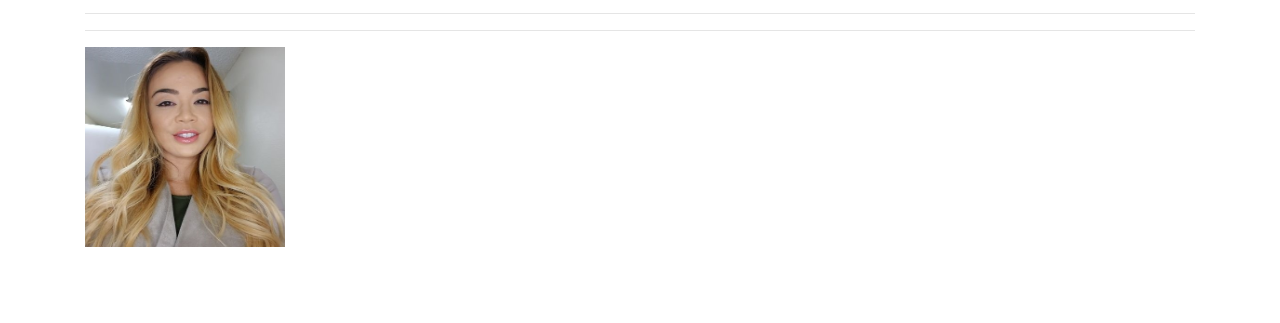
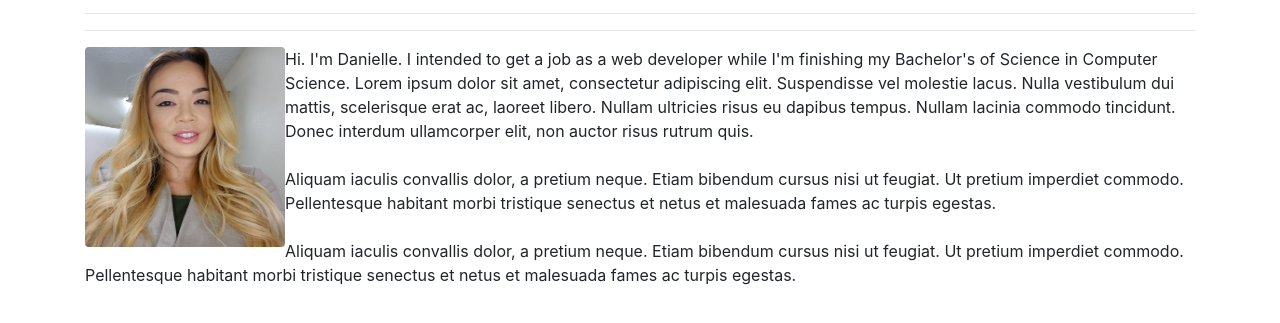
Before and after one commit to koa2019/bootstrap-portfolio, a plain HTML site: page index.html in a window 1280 px wide. Shown: the part 51-374 px from the top of the page. Drawn offline with nearby package versions, Linux system fonts and the light colour scheme.

Commit message:
created portfolio & contact html pages. Set bio img & bio in 1 row with text-wrap

```diff
--- a/index.html
+++ b/index.html
@@ -21,7 +21,8 @@
     <div class="container">
 
 
-        <div class="row">  <!-- header row  -->
+        <div class="row">
+        <!-- header row  -->
 
             <div class="col-md-12">
 
@@ -33,15 +34,33 @@
         </div>
 
 
-        <div class="row">  <!-- row to contain bio & pic -->
+        <div class="row">
+        <!-- row to contain bio & pic -->
 
-            <div class="col-md-4"> <!--pic column-->
+            <div class="col-md-12 text-wrap">
+            <!--pic column-->
 
-                <img src="assets/images/duf_thumbnail (2).jpg" alt="Portrait" width="200" height="200" />
+                <img src="assets/images/duf_thumbnail (2).jpg" class="rounded float-left" alt="Portrait" width="200" height="200" />
+
+                <!-- wrap <p> bio -->
+                <p>Hi. I'm Danielle. I intended to get a job as a web developer while I'm finishing my Bachelor's of
+                    Science in Computer Science.
+
+                    Lorem ipsum dolor sit amet, consectetur adipiscing elit. Suspendisse vel molestie lacus. Nulla
+                    vestibulum dui mattis, scelerisque erat ac, laoreet libero. Nullam ultricies risus eu dapibus
+                    tempus.
+                    Nullam lacinia commodo tincidunt. Donec interdum ullamcorper elit, non auctor risus rutrum quis.
+                    <br><br>
+                    Aliquam iaculis convallis dolor, a pretium neque. Etiam bibendum cursus nisi ut feugiat. Ut pretium
+                    imperdiet commodo. Pellentesque habitant morbi tristique senectus et netus et malesuada fames ac
+                    turpis egestas.
+                    <br><br>
+                    Aliquam iaculis convallis dolor, a pretium neque. Etiam bibendum cursus nisi ut feugiat. Ut pretium
+                    imperdiet commodo. Pellentesque habitant morbi tristique senectus et netus et malesuada fames ac
+                    turpis egestas.
+                </p>
 
             </div>
-
-
         </div>
     </div>
 
```
Also changed, not shown: contact.html (added), portfolio.html (added).
